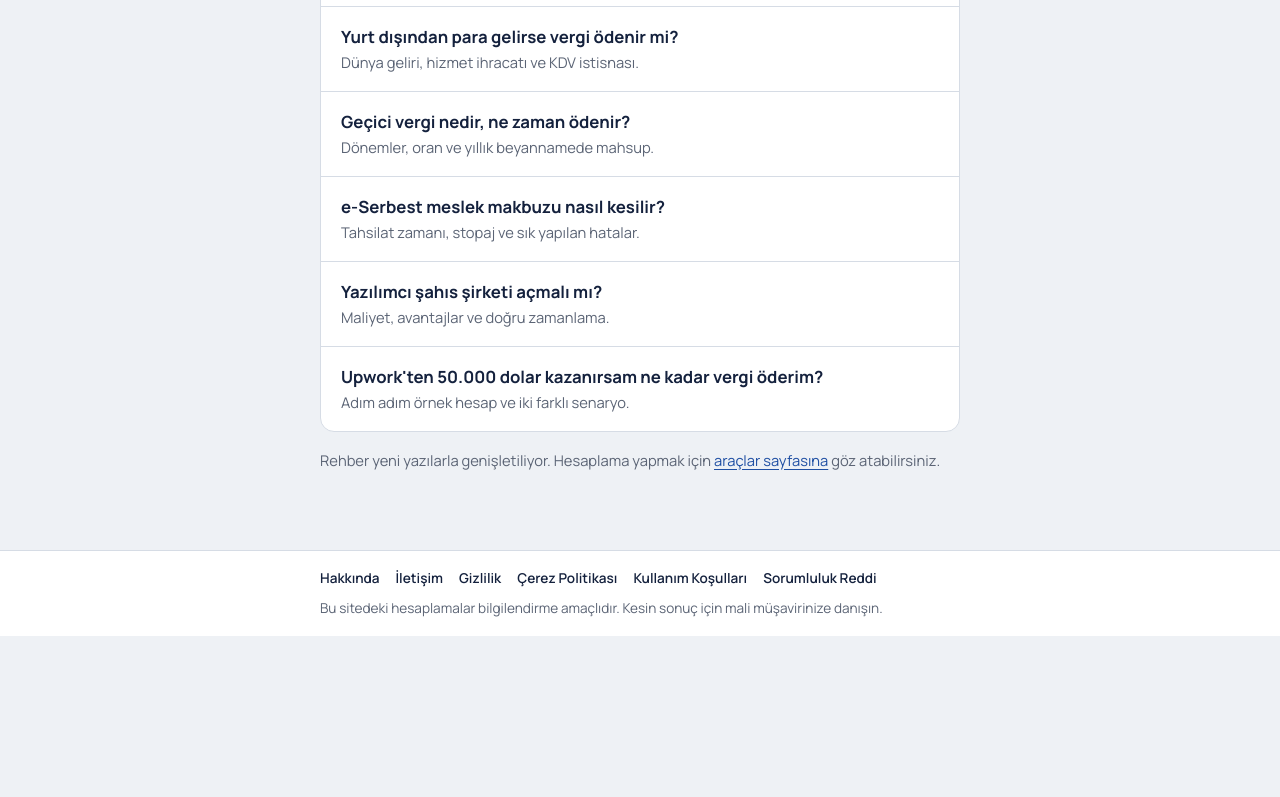
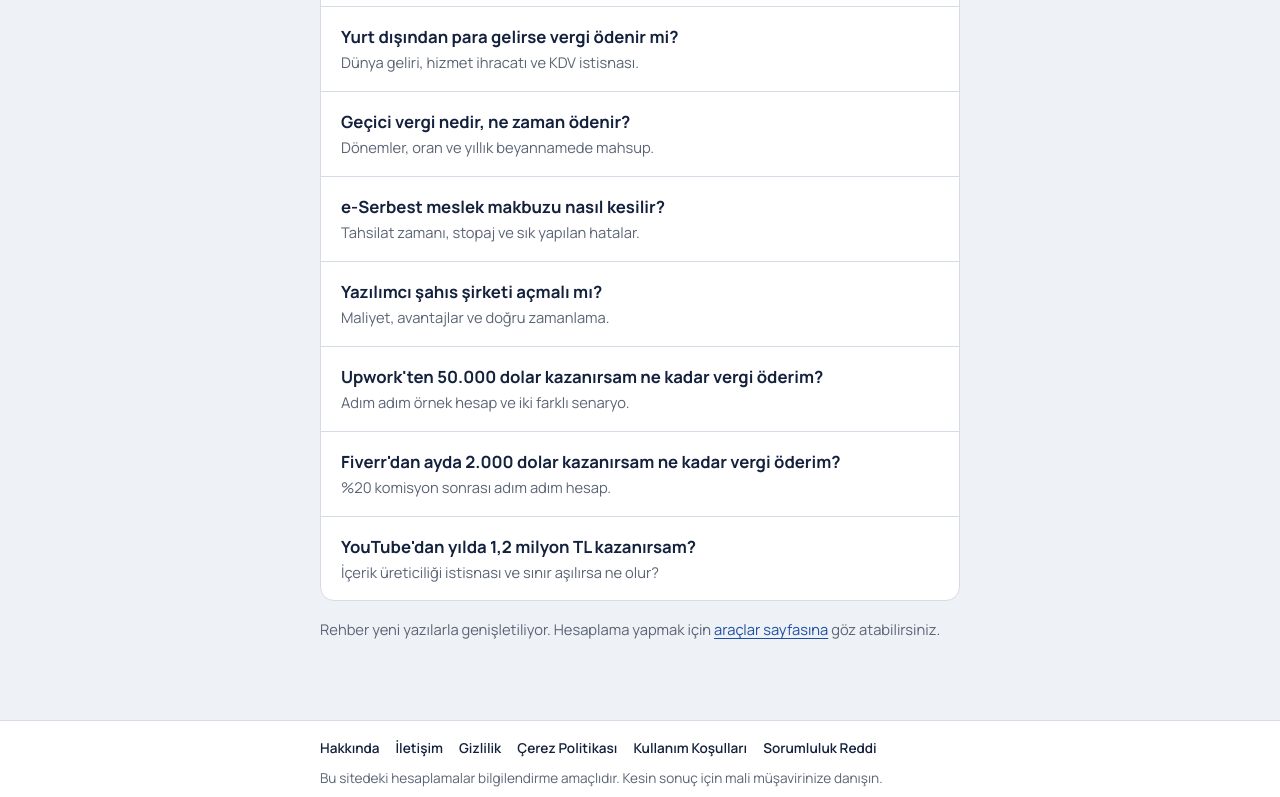
Before and after one commit to yavuzscvk-source/freelancer-vergi, a Next.js app: page /rehber in a window 1280 px wide. Shown: the part 422-1219 px from the top of the page. Before the commit the page ends 1058 px from the top, so only its background shows below. Built offline with nearby package versions, Linux system fonts and the light colour scheme.

Commit message:
Update page.js

```diff
--- a/app/rehber/page.js
+++ b/app/rehber/page.js
@@ -15,6 +15,8 @@ const YAZILAR = [
   { href: "/rehber/e-smm-nasil-kesilir", ad: "e-Serbest meslek makbuzu nasıl kesilir?", not: "Tahsilat zamanı, stopaj ve sık yapılan hatalar." },
   { href: "/rehber/yazilimci-sahis-sirketi", ad: "Yazılımcı şahıs şirketi açmalı mı?", not: "Maliyet, avantajlar ve doğru zamanlama." },
   { href: "/rehber/upwork-50-bin-dolar-vergi", ad: "Upwork'ten 50.000 dolar kazanırsam ne kadar vergi öderim?", not: "Adım adım örnek hesap ve iki farklı senaryo." },
+  { href: "/rehber/fiverr-2000-dolar-vergi", ad: "Fiverr'dan ayda 2.000 dolar kazanırsam ne kadar vergi öderim?", not: "%20 komisyon sonrası adım adım hesap." },
+  { href: "/rehber/youtube-1-milyon-tl-vergi", ad: "YouTube'dan yılda 1,2 milyon TL kazanırsam?", not: "İçerik üreticiliği istisnası ve sınır aşılırsa ne olur?" },
 
 ];
 
```
